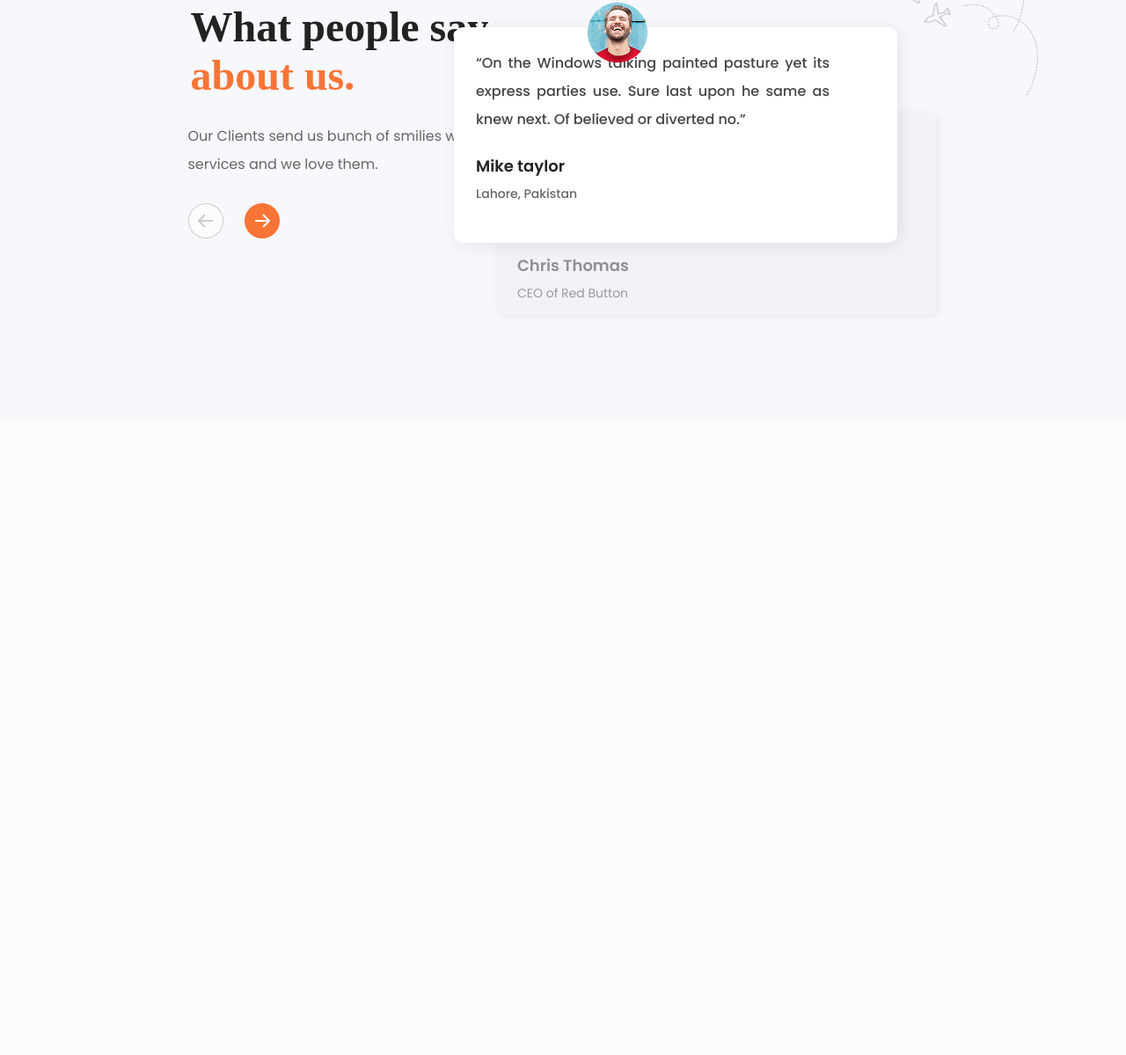
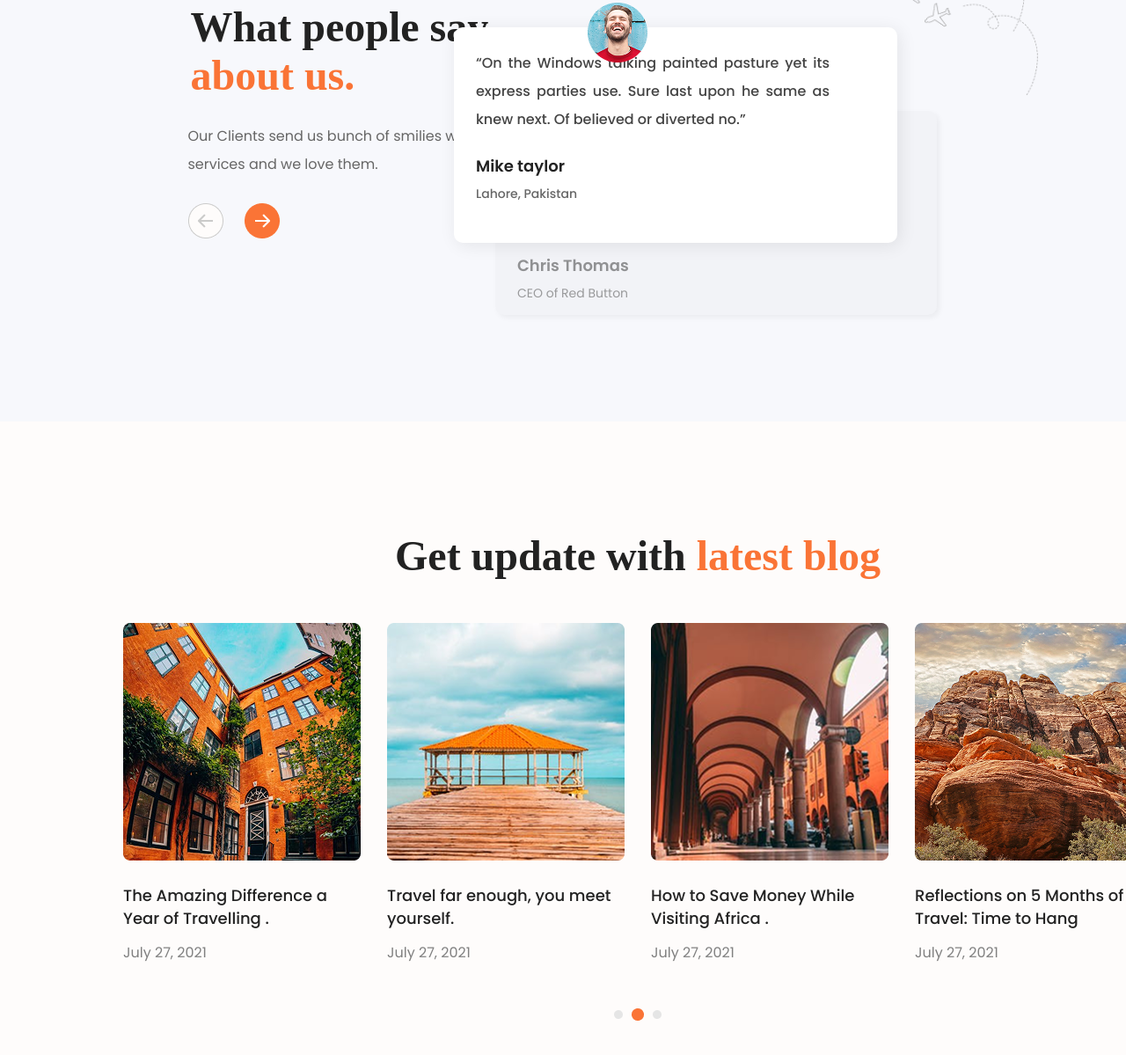
Before and after one commit to beni2408/Landing-page-task, a plain HTML site: page index.html in a window 1280 px wide. Shown: the part 3739-4938 px from the top of the page at 88% size. Before the commit the page ends 4218 px from the top, so only its background shows below. Drawn offline with Linux system fonts and the light colour scheme; a web font is replaced by a local one.

Commit message:
page 6 completed

```diff
--- a/index.html
+++ b/index.html
@@ -377,5 +377,41 @@
         </div>
       </div>
     </page5>
+    <page6>
+      <div class="p6wholepage">
+        <div class="p6frame">
+          <div class="p6-text">
+            <p>Get update with <a href="#">latest blog</a></p>
+          </div>
+          <div class="p6cardframe">
+            <div class="p6card">
+              <img src="./assets/p6bg1.png" alt="" />
+              <p id="p6detail1">
+                The Amazing Difference a Year of Travelling .
+              </p>
+              <p id="p6detail2">July 27, 2021</p>
+            </div>
+            <div class="p6card">
+              <img src="./assets/p6bg2.png" alt="" />
+              <p id="p6detail1">Travel far enough, you meet yourself.</p>
+              <p id="p6detail2">July 27, 2021</p>
+            </div>
+            <div class="p6card">
+              <img src="./assets/p6bg3.png" alt="" />
+              <p id="p6detail1">How to Save Money While Visiting Africa .</p>
+              <p id="p6detail2">July 27, 2021</p>
+            </div>
+            <div class="p6card">
+              <img src="./assets/p6bg4.png" alt="" />
+              <p id="p6detail1">
+                Reflections on 5 Months of Travel: Time to Hang
+              </p>
+              <p id="p6detail2">July 27, 2021</p>
+            </div>
+          </div>
+          <img id="p6slider" src="./assets/p6-Slider.png" alt="" />
+        </div>
+      </div>
+    </page6>
   </body>
 </html>
--- a/styles.css
+++ b/styles.css
@@ -1045,3 +1045,88 @@ html {
   height: 178.06px;
   margin-left: 100px;
 }
+
+.p6wholepage {
+  width: 1920px;
+  height: 805px;
+  /* border: var(--sample-border); */
+  display: flex;
+  align-items: center;
+}
+.p6frame {
+  width: 1170px;
+  height: 565px;
+  /* border: var(--sample-border); */
+  margin-left: 140px;
+  display: flex;
+  flex-direction: column;
+  justify-content: center;
+  align-items: center;
+}
+
+.p6-text {
+  width: 646px;
+  height: 54px;
+  /* border: var(--sample-border); */
+  display: flex;
+  flex-direction: column;
+  align-items: center;
+  justify-content: center;
+  gap: 20px;
+}
+.p6-text > p {
+  text-align: center;
+  width: 648px;
+  height: 54px;
+  font-family: var(--volkhov-dont);
+  font-size: 48px;
+  color: var(--black-color);
+  font-weight: bold;
+}
+
+.p6-text a {
+  text-decoration: none;
+  cursor: text;
+  color: var(--button-color);
+}
+
+.p6cardframe {
+  margin-top: 50px;
+  width: 1170px;
+  height: 388px;
+  /* border: 1px solid red; */
+  display: flex;
+  justify-content: space-between;
+}
+.p6card {
+  width: 270px;
+  height: 388px;
+  /* border: 0.8px solid rgb(102, 102, 102, 8); */
+  border-radius: 8px;
+  /* background-color: white; */
+  display: flex;
+  flex-direction: column;
+  justify-content: space-between;
+  align-items: start;
+}
+
+#p6detail1 {
+  font-size: 18px;
+  font-family: var(--poopins);
+  color: var(--black-color);
+  font-weight: 500;
+  line-height: 26px;
+  margin-top: 15px;
+}
+#p6detail2 {
+  font-size: 16px;
+  font-family: var(--poopins);
+  color: grey;
+  font-weight: 400;
+  line-height: 26px;
+  /* margin-bottom: 10px; */
+}
+
+#p6slider {
+  margin-top: 50px;
+}
```
Also changed, not shown: assets/p6-Slider.png (added), assets/p6bg1.png (added), assets/p6bg2.png (added), assets/p6bg3.png (added), assets/p6bg4.png (added).
